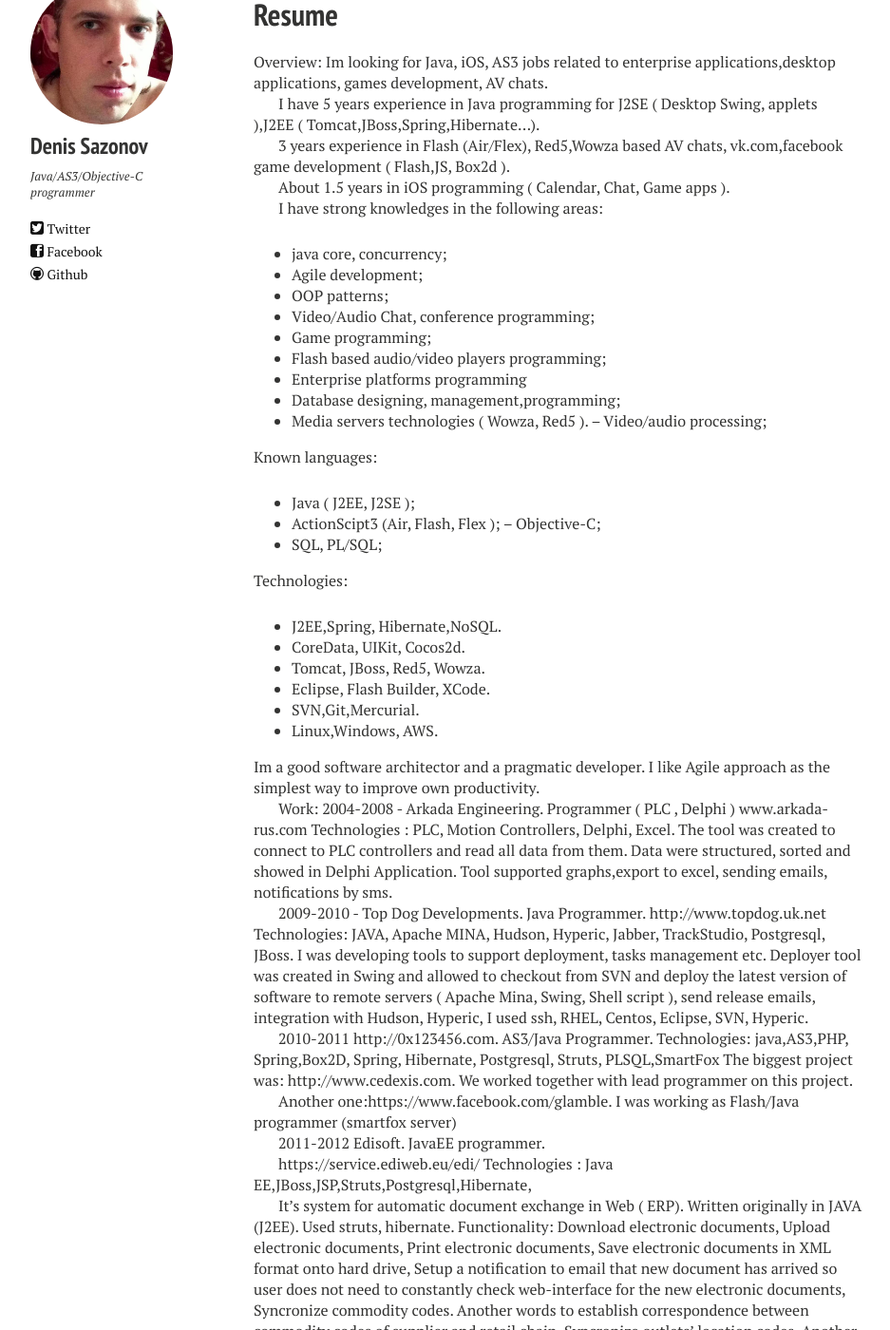
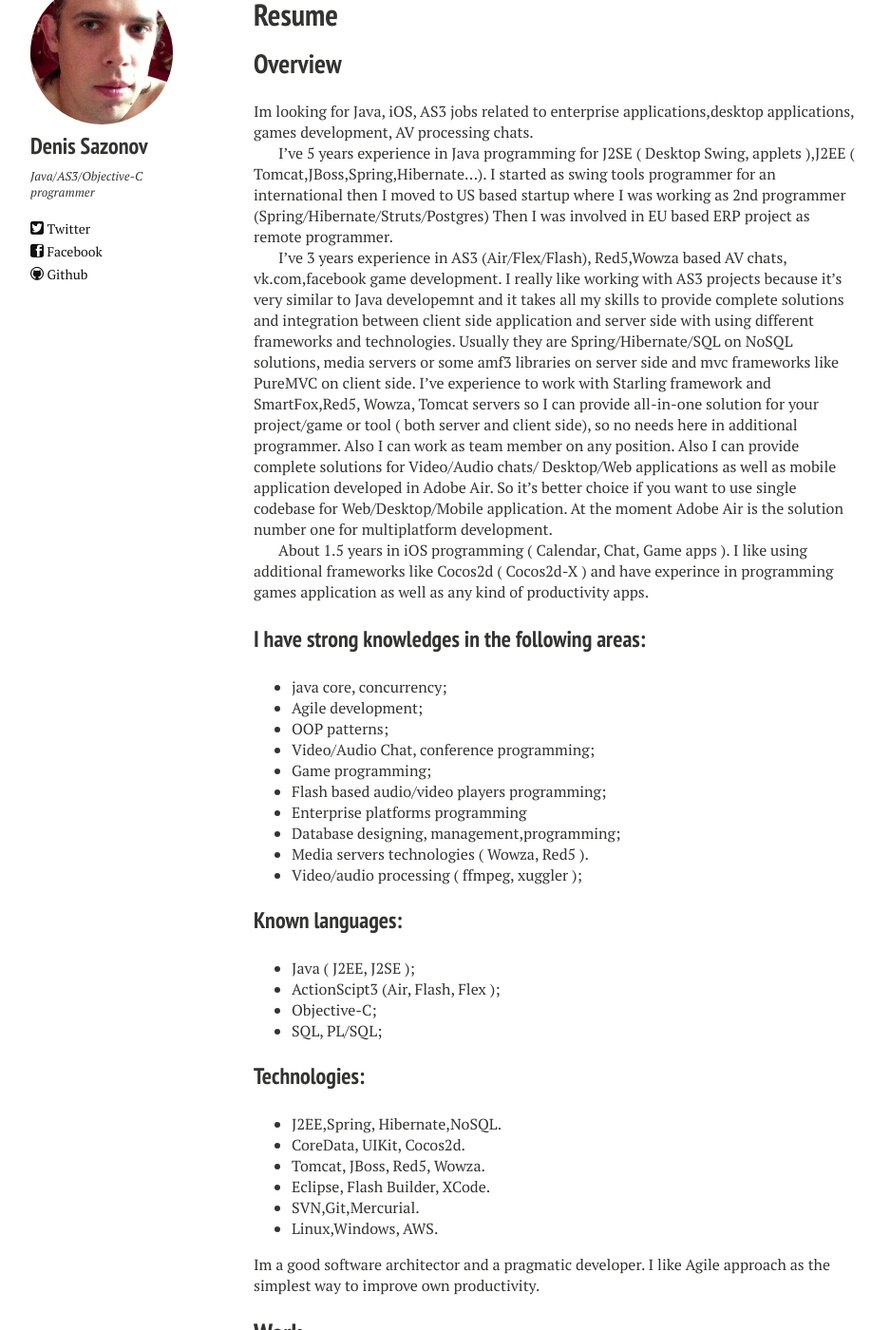
Before and after one commit to sadensmol/sadensmol.github.com, a Jekyll site: the page built from resume.md, in a window 1280 px wide and 1400 px high, scrolled down 444 px. Shown: the whole window at 95% size, without its empty margins (53-990 px from the left). Built offline with Jekyll 4.4.1, drawn with Linux system fonts in a browser that asks for light colours; nearby versions of some CDN libraries; some of the changed text lies outside the part shown.

Commit message:
changes in resume

```diff
--- a/resume.md
+++ b/resume.md
@@ -11,92 +11,98 @@
   creditlink: http://texturelovers.com
 ---
 
-Overview:
-Im looking for Java, iOS, AS3 jobs related to enterprise applications,desktop applications, games development, AV chats.
+## Overview
+Im looking for Java, iOS, AS3 jobs related to enterprise applications,desktop applications, games development, AV processing chats.
 
-I have 5 years experience in Java programming for J2SE ( Desktop Swing, applets ),J2EE ( Tomcat,JBoss,Spring,Hibernate...).
+I've 5 years experience in Java programming for J2SE ( Desktop Swing, applets ),J2EE ( Tomcat,JBoss,Spring,Hibernate...). I started as swing tools programmer
+for an international then I moved to US based startup where I was working as 2nd programmer (Spring/Hibernate/Struts/Postgres)
+Then I was involved in EU based ERP project as remote programmer.
 
-3 years experience in Flash (Air/Flex), Red5,Wowza based AV chats, vk.com,facebook game development ( Flash,JS, Box2d ).
+I've 3 years experience in AS3 (Air/Flex/Flash), Red5,Wowza based AV chats, vk.com,facebook game development. I really like working with AS3 projects because it's very
+similar to Java developemnt and it takes all my skills to provide complete solutions and integration between client side application and server side with using different frameworks and technologies. Usually they are Spring/Hibernate/SQL on NoSQL solutions, media servers or some amf3 libraries on server side and mvc frameworks like PureMVC on client side. I've experience to work with Starling framework and SmartFox,Red5, Wowza, Tomcat servers so I can provide all-in-one solution for your project/game or tool ( both server and client side), so no needs here in additional programmer. Also I can work as team member on any position.
+Also I can provide complete solutions for Video/Audio chats/ Desktop/Web applications as well as mobile application developed in Adobe Air. So it's better choice if you want to use single codebase for Web/Desktop/Mobile application. At the moment Adobe Air is the solution number one for multiplatform development.
 
-About 1.5 years in iOS programming ( Calendar, Chat, Game apps ).
+About 1.5 years in iOS programming ( Calendar, Chat, Game apps ). I like using additional frameworks like Cocos2d ( Cocos2d-X ) and have experince in programming games application as well as any kind of productivity apps.
 
-I have strong knowledges in the following areas:
-- java core, concurrency;
-- Agile development;
-- OOP patterns;
-- Video/Audio Chat, conference programming;
-- Game programming;
-- Flash based audio/video players programming;
-- Enterprise platforms programming
-- Database designing, management,programming;
-- Media servers technologies ( Wowza, Red5 ).
--- Video/audio processing;
+### I have strong knowledges in the following areas:
+* java core, concurrency;
+* Agile development;
+* OOP patterns;
+* Video/Audio Chat, conference programming;
+* Game programming;
+* Flash based audio/video players programming;
+* Enterprise platforms programming
+* Database designing, management,programming;
+* Media servers technologies ( Wowza, Red5 ).
+* Video/audio processing ( ffmpeg, xuggler );
 
-Known languages:
-- Java ( J2EE, J2SE );
-- ActionScipt3 (Air, Flash, Flex );
--- Objective-C;
-- SQL, PL/SQL;
+### Known languages:
+* Java ( J2EE, J2SE );
+* ActionScipt3 (Air, Flash, Flex );
+* Objective-C;
+* SQL, PL/SQL;
 
-Technologies:
-- J2EE,Spring, Hibernate,NoSQL.
-- CoreData, UIKit, Cocos2d.
-- Tomcat, JBoss, Red5, Wowza.
-- Eclipse, Flash Builder, XCode.
-- SVN,Git,Mercurial.
-- Linux,Windows, AWS.
+### Technologies:
+* J2EE,Spring, Hibernate,NoSQL.
+* CoreData, UIKit, Cocos2d.
+* Tomcat, JBoss, Red5, Wowza.
+* Eclipse, Flash Builder, XCode.
+* SVN,Git,Mercurial.
+* Linux,Windows, AWS.
 
 Im a good software architector and a pragmatic developer. I like Agile approach as the simplest way to improve own productivity.
 
-Work:
-2004-2008  -  Arkada Engineering. Programmer ( PLC , Delphi )
-www.arkada-rus.com
+## Work
+
+### 2004-2008  -  Arkada Engineering. Programmer ( PLC , Delphi )
+
+##### www.arkada-rus.com
 Technologies : PLC, Motion Controllers, Delphi, Excel.
+
 The tool was created to connect to PLC controllers and read all data from them.
 Data were structured, sorted and showed in Delphi Application.
 Tool supported graphs,export to excel, sending emails, notifications by sms.
 
 
-2009-2010  - Top Dog Developments. Java Programmer.
-http://www.topdog.uk.net
-	Technologies: JAVA, Apache MINA, Hudson, Hyperic, Jabber, TrackStudio, Postgresql, JBoss.
-	I was developing tools to support deployment, tasks management etc.
-Deployer tool was created in Swing and allowed to checkout from  SVN and deploy the latest version of software to remote servers ( Apache Mina, Swing, Shell script ), send release emails, integration with Hudson, Hyperic,
-	I used ssh, RHEL, Centos, Eclipse, SVN, Hyperic.
+### 2009-2010  - Top Dog Developments. Java Programmer.
 
-2010-2011 http://0x123456.com. AS3/Java Programmer.
-	Technologies: java,AS3,PHP, Spring,Box2D, Spring, Hibernate, Postgresql, Struts, PLSQL,SmartFox
-	The biggest project was: http://www.cedexis.com.
-	We worked together with lead programmer on this project.
+#### http://www.topdog.uk.net
+Technologies: JAVA, Apache MINA, Hudson, Hyperic, Jabber, TrackStudio, Postgresql, JBoss.
 
-Another one:https://www.facebook.com/glamble. I was working as Flash/Java programmer (smartfox server)
+I was developing tools to support deployment, tasks management etc.
+Deployer tool was created in Swing and allowed to checkout from  SVN and deploy the latest version of software to remote servers ( Apache Mina, Swing, Shell script ), send release emails, integration with Hudson, Hyperic,I used ssh, RHEL, Centos, Eclipse, SVN, Hyperic.
 
+### 2010-2011 http://0x123456.com. AS3/Java Programmer.
 
+#### http://0x123456.com.
+Technologies: java,AS3,PHP, Spring,Box2D, Spring, Hibernate, Postgresql, Struts, PLSQL,SmartFox
 
-2011-2012 Edisoft. JavaEE programmer.
+The biggest project was: http://www.cedexis.com.We worked together with lead programmer on this project.
 
-https://service.ediweb.eu/edi/
+Another big one: https://www.facebook.com/glamble. I was working as Flash/Java programmer (smartfox server)
+
+### 2011-2012 Edisoft. JavaEE programmer.
+
+#### https://service.ediweb.eu/edi/
+
 Technologies : Java EE,JBoss,JSP,Struts,Postgresql,Hibernate,
-
 
 It’s system for automatic document exchange in Web ( ERP).
 Written originally in JAVA (J2EE). Used struts, hibernate.
+
 Functionality:
-Download electronic documents,
-Upload electronic documents,
-Print electronic documents,
-Save electronic documents in XML format onto hard drive,
-Setup a notification to email that new document has arrived so user does not need to constantly check web-interface for the new electronic documents,
-Syncronize commodity codes. Another words to establish correspondence between commodity codes of supplier and retail chain,
-Syncronize outlets' location codes. Another words to establish correspondence between delivery location codes of supplier and retail chain,
+* Download electronic documents,
+* Upload electronic documents,
+* Print electronic documents,
+* Save electronic documents in XML format onto hard drive,
+* Setup a notification to email that new document has arrived so user does not need to constantly check web-interface for the new electronic documents,
+* Syncronize commodity codes. Another words to establish correspondence between commodity codes of supplier and retail chain,
+* Syncronize outlets' location codes. Another words to establish correspondence between delivery location codes of supplier and retail chain,
 Web-browser and Internet connection are sufficient prerequisites for this package.
 
 
-2012-now Freelance programmer at Odesk.com
-Check out my Odesk profile at:
-https://www.odesk.com/users/~~d44669c503609b2a
+### 2012-now Independent Freelance programmer
 
+#### http://www.odesk.com
 
-
-About me:
-I like programming,IT-related things
+Check out my Odesk profile [sadensmol's Odesk profile ] (https://www.odesk.com/users/~~d44669c503609b2a)
```
